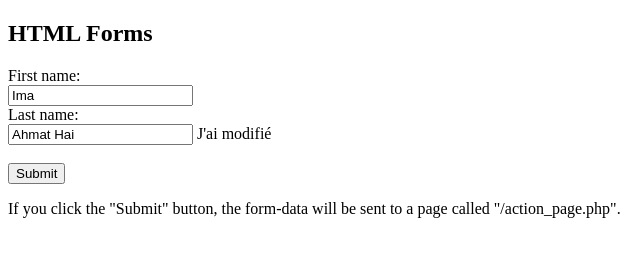
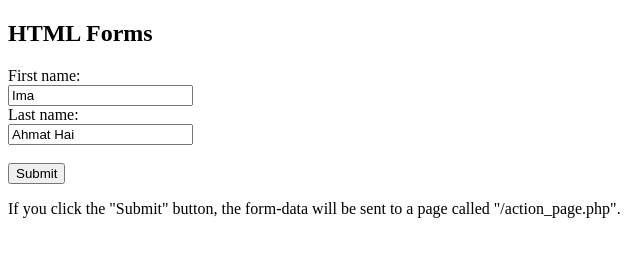
Before and after one commit to ImarateAhmat/my-first-git-project, a plain HTML site: page index.html in a window 1280 px wide. Shown: the full height of the page, 0-640 px from the left. Drawn offline with Linux system fonts and the light colour scheme.

Commit message:
edit linux_user.sh

```diff
--- a/index.html
+++ b/index.html
@@ -10,9 +10,6 @@
   <br>
   Last name:<br>
   <input type="text" name="lastname" value="Ahmat Hai">
-
-
-  J'ai modifié
   <br><br>
   <input type="submit" value="Submit">
 </form>
```
Also changed, not shown: 1 other file.
